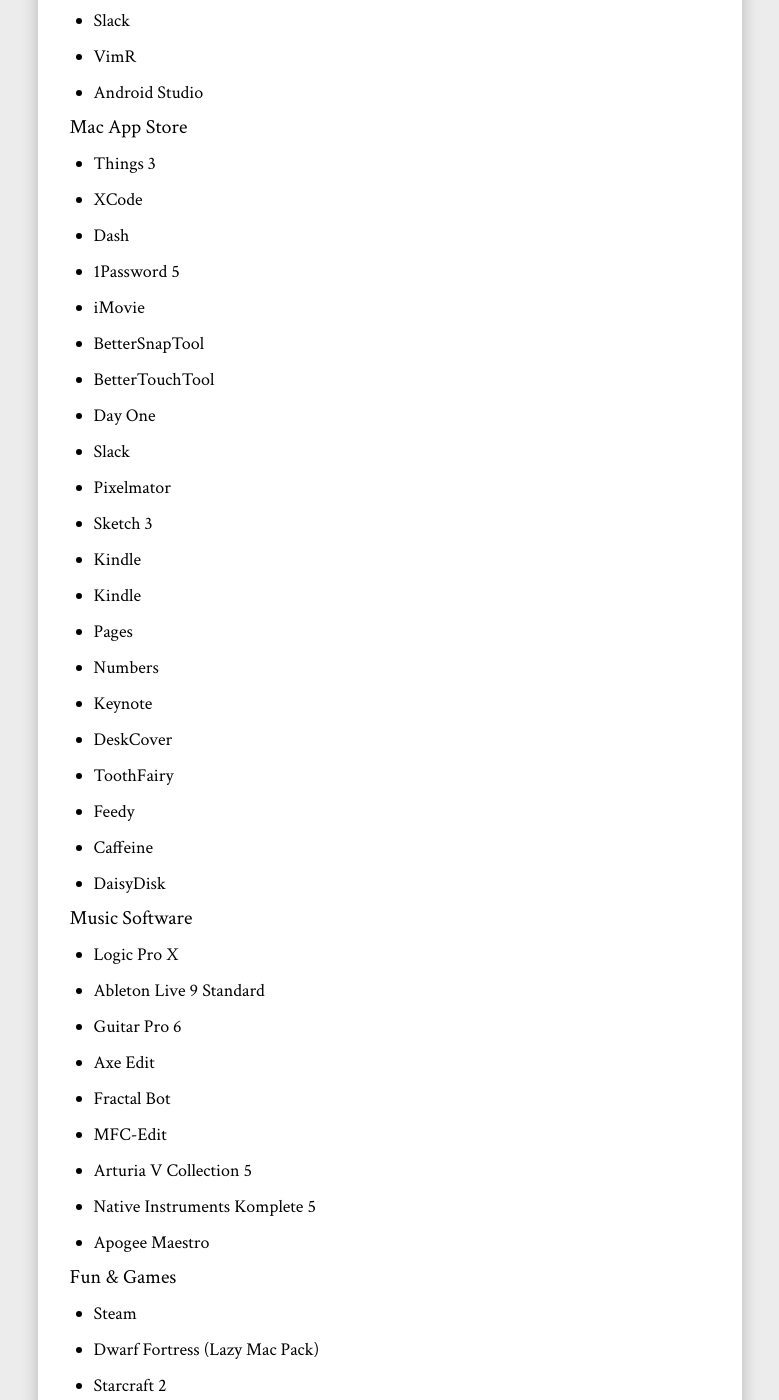
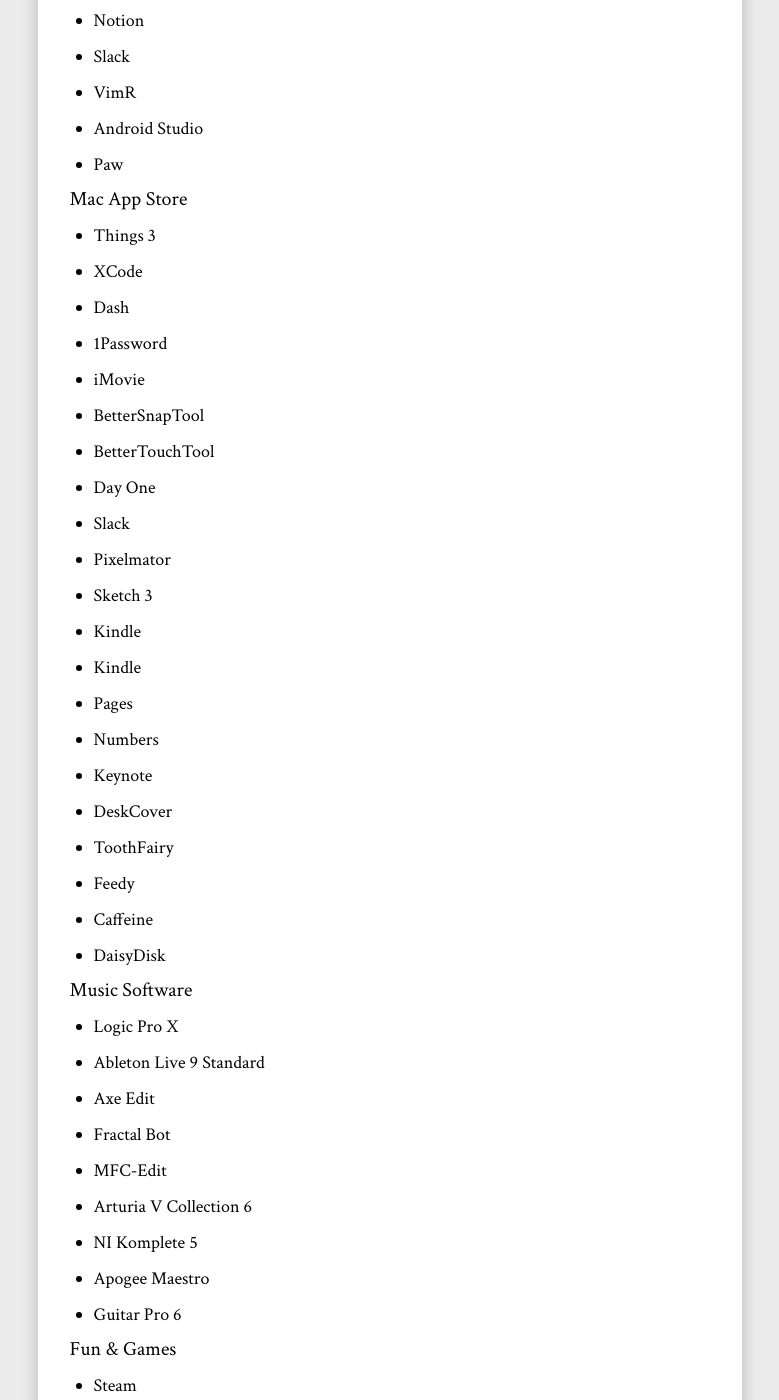
Before and after one commit to johnpryan/github-pages-src, a Jekyll site: the page built from _posts/2015-01-17-mac-setup.md, in a window 1280 px wide and 1400 px high, scrolled down 1219 px. Shown: the whole window, without its empty margins (242-1021 px from the left). Built offline with Jekyll 4.4.1, drawn with Linux system fonts in a browser that asks for light colours.

Commit message:
mac setup updates

```diff
--- a/_posts/2015-01-17-mac-setup.md
+++ b/_posts/2015-01-17-mac-setup.md
@@ -43,13 +44,14 @@
 - Slack
 - VimR
 - Android Studio
+- Paw
 
 ### Mac App Store
 
 - Things 3
 - XCode
 - Dash
-- 1Password 5
+- 1Password
 - iMovie
 - BetterSnapTool
 - BetterTouchTool
@@ -72,13 +74,13 @@
 
 - Logic Pro X
 - Ableton Live 9 Standard
-- Guitar Pro 6
 - Axe Edit
 - Fractal Bot
 - MFC-Edit
-- Arturia V Collection 5
-- Native Instruments Komplete 5
+- Arturia V Collection 6
+- NI Komplete 5
 - Apogee Maestro
+- Guitar Pro 6
 
 ### Fun & Games
 
```
Also changed, not shown: other parts of _posts/2015-01-17-mac-setup.md (+1 -0 lines).
